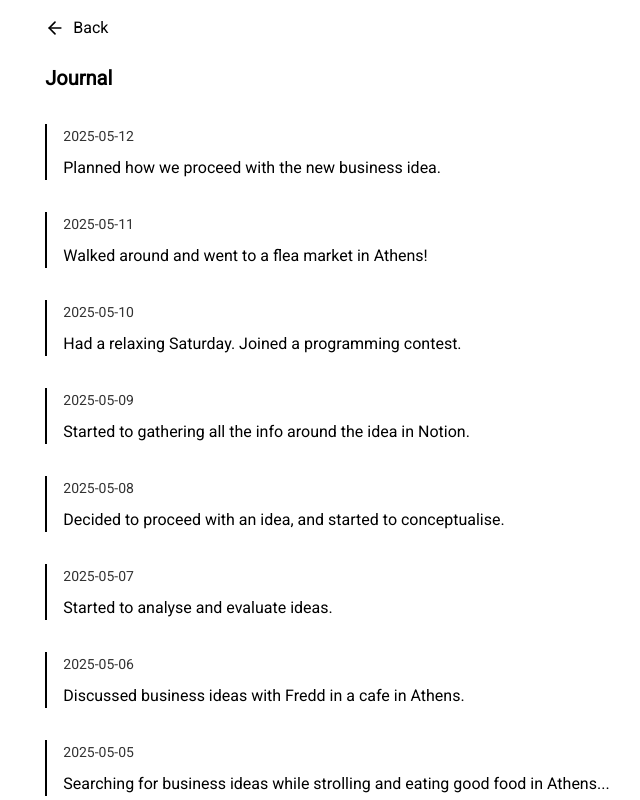
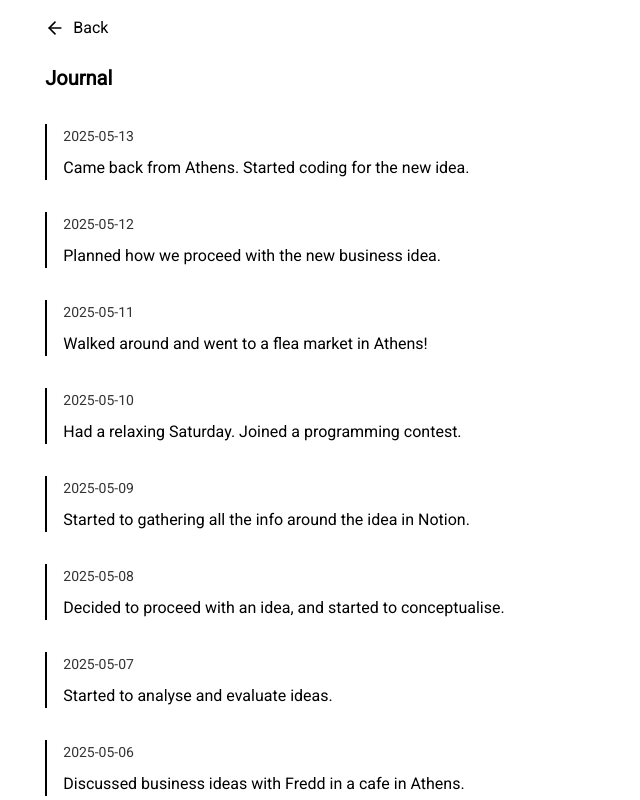
Before and after one commit to minamicode/minamicode.com, a Next.js app: page /journal in a window 1280 px wide. Shown: the top 800 px of the page, without its empty margins (296-936 px from the left). Built offline with nearby package versions, Linux system fonts and the light colour scheme.

Commit message:
add journal entry

```diff
--- a/src/app/_components/JournalEntries.tsx
+++ b/src/app/_components/JournalEntries.tsx
@@ -6,6 +6,10 @@ type JournalEntry = {
 };
 
 const entries: JournalEntry[] = [
+  {
+    date: "2025-05-13",
+    text: "Came back from Athens. Started coding for the new idea.",
+  },
   {
     date: "2025-05-12",
     text: "Planned how we proceed with the new business idea.",
```
